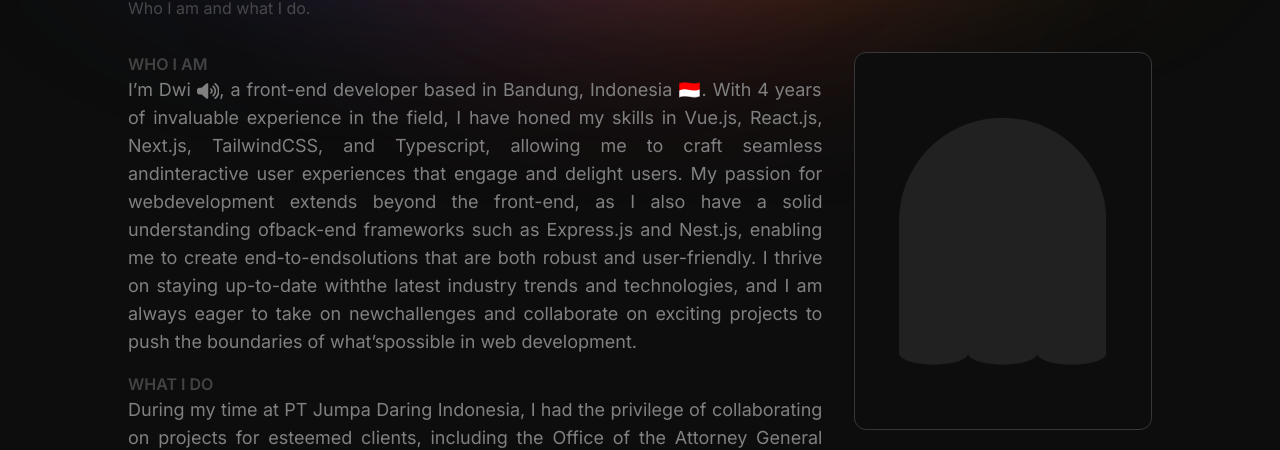
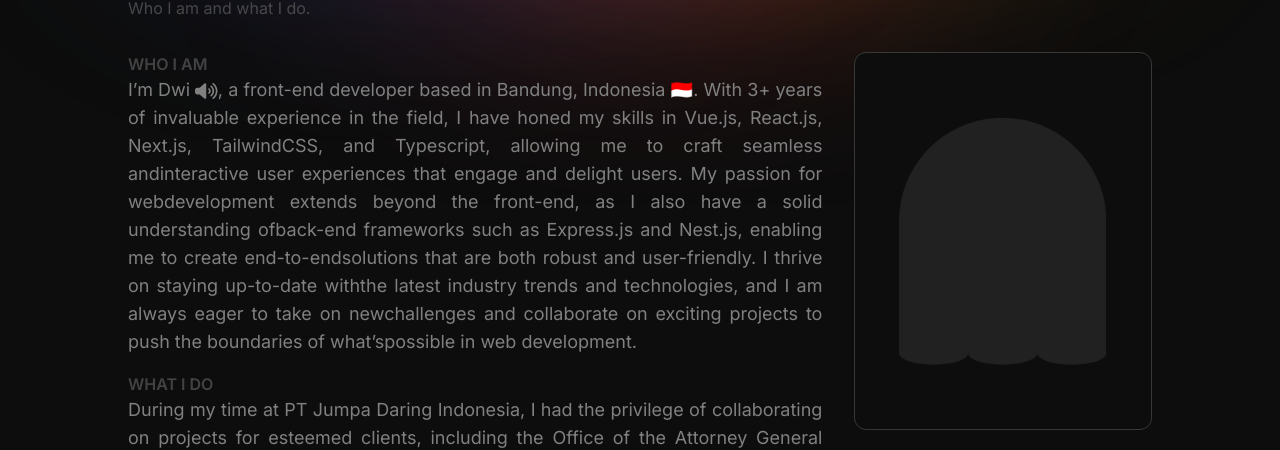
Before and after one commit to dwirizkyfitriana/portfolio, a Next.js app: page /about in a window 1280 px wide. Shown: the part 212-662 px from the top of the page. Built offline with nearby package versions, Linux system fonts and the light colour scheme.

Commit message:
feat: change experience years

```diff
--- a/contstants/index.ts
+++ b/contstants/index.ts
@@ -33,7 +33,7 @@ export const constants = {
   ABOUT: {
     INTRO: 'I’m Dwi {speaker}, a front-end developer based in Bandung, Indonesia 🇮🇩.',
     SKILLS:
-      'With 4 years of invaluable experience in the field, I have honed my skills in Vue.js, React.js, Next.js, TailwindCSS, and Typescript, allowing me to craft seamless andinteractive user experiences that engage and delight users. My passion for webdevelopment extends beyond the front-end, as I also have a solid understanding ofback-end frameworks such as Express.js and Nest.js, enabling me to create end-to-endsolutions that are both robust and user-friendly. I thrive on staying up-to-date withthe latest industry trends and technologies, and I am always eager to take on newchallenges and collaborate on exciting projects to push the boundaries of what’spossible in web development.',
+      'With 3+ years of invaluable experience in the field, I have honed my skills in Vue.js, React.js, Next.js, TailwindCSS, and Typescript, allowing me to craft seamless andinteractive user experiences that engage and delight users. My passion for webdevelopment extends beyond the front-end, as I also have a solid understanding ofback-end frameworks such as Express.js and Nest.js, enabling me to create end-to-endsolutions that are both robust and user-friendly. I thrive on staying up-to-date withthe latest industry trends and technologies, and I am always eager to take on newchallenges and collaborate on exciting projects to push the boundaries of what’spossible in web development.',
     EXPERIENCE:
       'During my time at PT Jumpa Daring Indonesia, I had the privilege of collaborating on projects for esteemed clients, including the Office of the Attorney General (Kejaksaan Agung) and the Indonesian National Armed Forces. These experiences were both enriching and eye-opening, allowing me to witness the dedication of legal professionals in upholding justice and gain insights into the nation’s defense landscape. These collaborations not only enhanced my professional skills but also deepened my appreciation for the vital roles these organizations play in our country’s development and stability.'
   }
```
